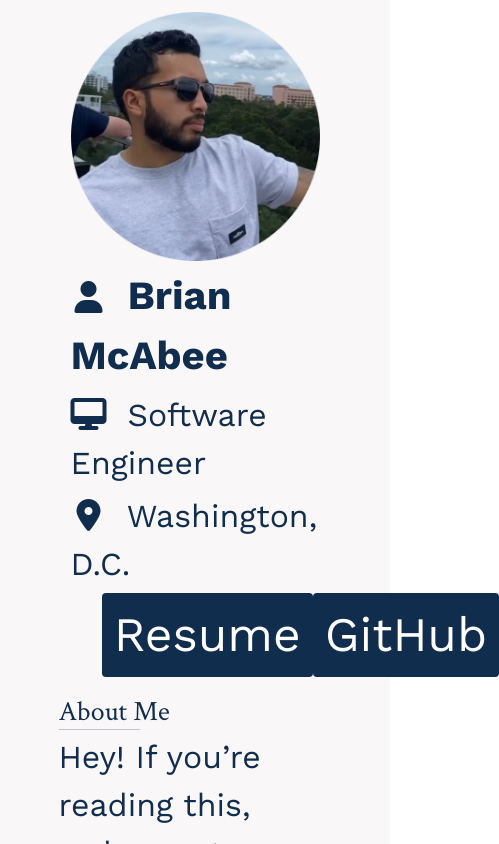
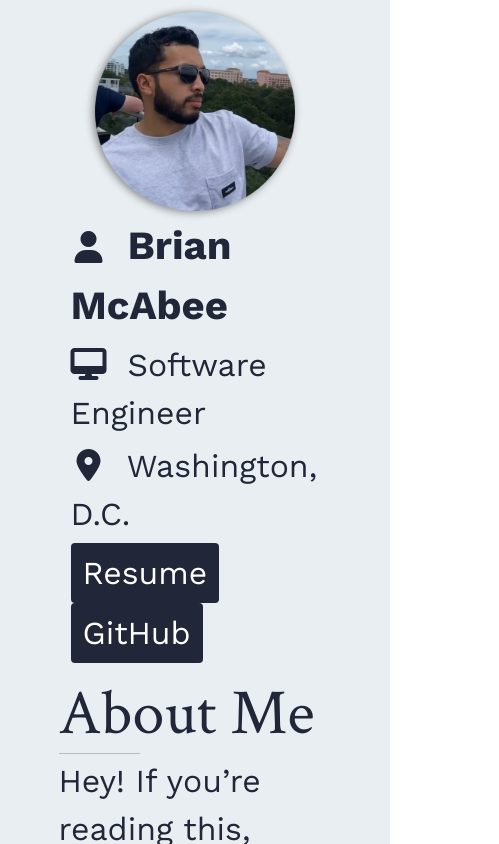
Before and after one commit to brianmcabee/portfolio, a plain HTML site: page index.html in a window 390 px wide. Shown: the top 844 px of the page, 499 px wide, since content can reach past the window. Drawn offline with nearby package versions, Linux system fonts and the light colour scheme.

Commit message:
modify color palette and about me section

```diff
--- a/css/styles.css
+++ b/css/styles.css
@@ -1,7 +1,7 @@
 body,
 nav {
   font-family: "Work Sans", sans-serif;
-  color: #112d4e;
+  color: #212738;
 }
 
 h1,
@@ -17,20 +17,19 @@ section {
   padding: 3% 15%;
 }
 
-h3 {
-  text-align: center;
-}
-
 /* about me section */
 #about-me {
-  background-color: #f9f7f7;
-  color: #112d4e;
+  background-color: #e8eef2;
 }
 
 .about-me-info-card-txt {
   margin: auto 0;
 }
 
+.img-fluid {
+  width: 80%;
+  filter: drop-shadow(-2px 1px 4px grey);
+}
 .info-card-txt {
   font-size: 2rem;
   margin: 2% 0;
@@ -48,7 +47,7 @@ h3 {
 }
 
 .btn {
-  background-color: #112d4e;
+  background-color: #212738;
   border: none;
   color: #fff;
 }
@@ -57,7 +56,7 @@ h3 {
   transition: ease 0.3s;
   /* filter: brightness(120%); */
   color: #fff;
-  background-color: #9aadbf;
+  background-color: #77b6ea;
 }
 
 .btn:active {
@@ -69,15 +68,24 @@ h2 {
   text-align: center;
 }
 
+.about-me-paragraph {
+  margin-top: 5%;
+}
+
+.about-me-paragraph-txt {
+  font-size: 1.4rem;
+}
+
 .about-me-link {
   text-decoration: none;
 }
 
 .section-header {
+  font-size: 4rem;
   margin-bottom: 0;
 }
 .header-underline {
-  width: 15%;
+  width: 20%;
   border-color: #112d4e;
   margin: 0 0 3px;
 }
@@ -85,7 +93,7 @@ h2 {
 /* experience adjustments for ipad/iphone */
 @media (max-width: 980px) {
   .about-me-info-card {
-    text-align: left;
+    /* text-align: left; */
     margin-bottom: 2%;
   }
 
@@ -93,21 +101,9 @@ h2 {
     margin-top: 7px;
   }
 
-  .btn-row {
-    text-align: center;
-    display: flex;
-    justify-content: space-between;
-    width: 75%;
-    margin: 0 auto;
-  }
-
   .btn {
-    font-size: 3rem;
+    font-size: 2rem;
     margin: auto;
-  }
-
-  .about-me-paragraph {
-    margin-top: 7%;
   }
 
   .about-me-paragraph-txt {
@@ -126,14 +122,11 @@ h2 {
 
 /* experience adjustments for full screen desktop */
 @media (min-width: 1199px) {
-  .about-me-info-card {
-    padding: 3% 22%;
-  }
 }
 
 /* projects section */
 #projects {
-  background-color: #dbe2ef;
+  background-color: #e8eef2;
   color: #112d4e;
 }
 
--- a/index.html
+++ b/index.html
@@ -64,7 +64,7 @@
     <div class="container about-me-info-card">
 
       <div class="row">
-        <div class="col-xl-5 text-right my-auto">
+        <div class="col-xl-5 text-center my-auto">
           <img class="img-fluid " src="images\brian side profile.png" alt="brian profile picture">
         </div>
 
```
